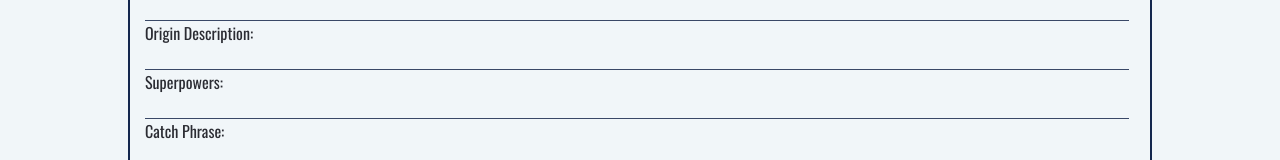
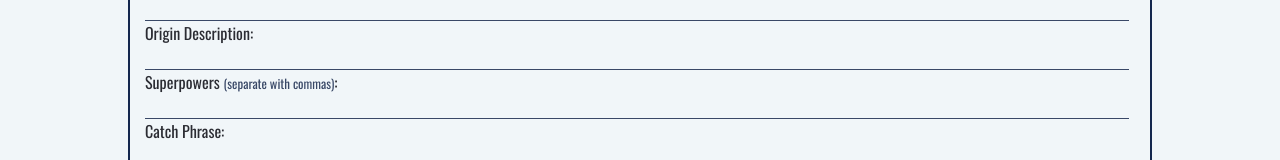
Before and after one commit to n4d114-k/Superhero_Database, a React (Create React App) app in the folder client/: page /create in a window 1280 px wide. Shown: the part 270-430 px from the top of the page. Built offline with nearby package versions, Linux system fonts and the light colour scheme.

Commit message:
add tip for superpowers editing

```diff
--- a/client/src/components/create-superhero.component.js
+++ b/client/src/components/create-superhero.component.js
@@ -103,7 +103,7 @@ export default class CreateSuperhero extends Component {
         </div>
 
         <div>
-          <label>Superpowers: </label>
+          <label>Superpowers <span className="tip">(separate with commas)</span>: </label>
           <input  type="text"
               required
               defaultValue={this.state.superpowers}
--- a/client/src/components/edit-superhero.component.js
+++ b/client/src/components/edit-superhero.component.js
@@ -132,7 +132,7 @@ export default class EditSuperhero extends Component {
         </div>
 
         <div>
-          <label>Superpowers: </label>
+          <label>Superpowers <span className="tip">(separate with commas)</span>: </label>
           <input  type="text"
               required
               defaultValue={this.state.superpowers}
--- a/client/src/components/superheroes-list.component.js
+++ b/client/src/components/superheroes-list.component.js
@@ -28,8 +28,8 @@ export default class SuperheroesList extends Component {
                       <td>{pd.nickname}</td>
                       <td>{pd.real_name}</td>
                       <td>{pd.origin_description}</td>
-                      <td>{pd.superpowers}</td>
-                      <td>{pd.catch_phrase.split(',')}</td>
+                      <td>{pd.superpowers.join(', ')}</td>
+                      <td>{pd.catch_phrase}</td>
                       <td className="buttons">
                         <Link className="button button-green" to={"/edit/"+pd._id}>details</Link><button className="button button-red" onClick={() => { this.deleteSuperhero(pd._id) }}>delete</button>
                       </td>
--- a/client/src/index.css
+++ b/client/src/index.css
@@ -180,6 +180,11 @@ td:last-child {
   user-select: none;
 }
 
+.tip {
+  color: var(--charcoal);
+  font-size: .8em;
+}
+
 input {
   font-family: monospace;
   width: 99%;
```
